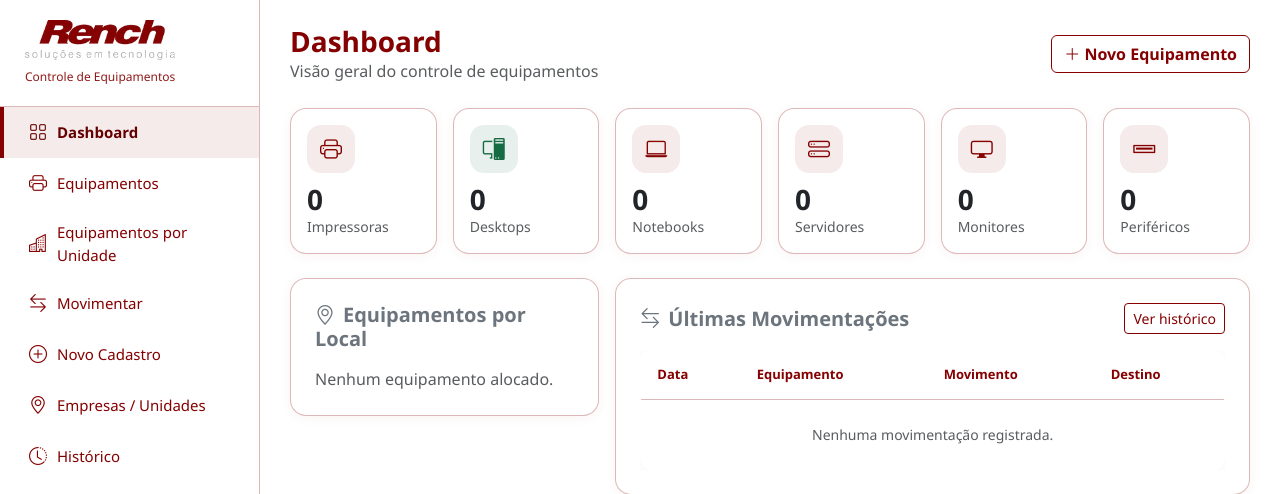
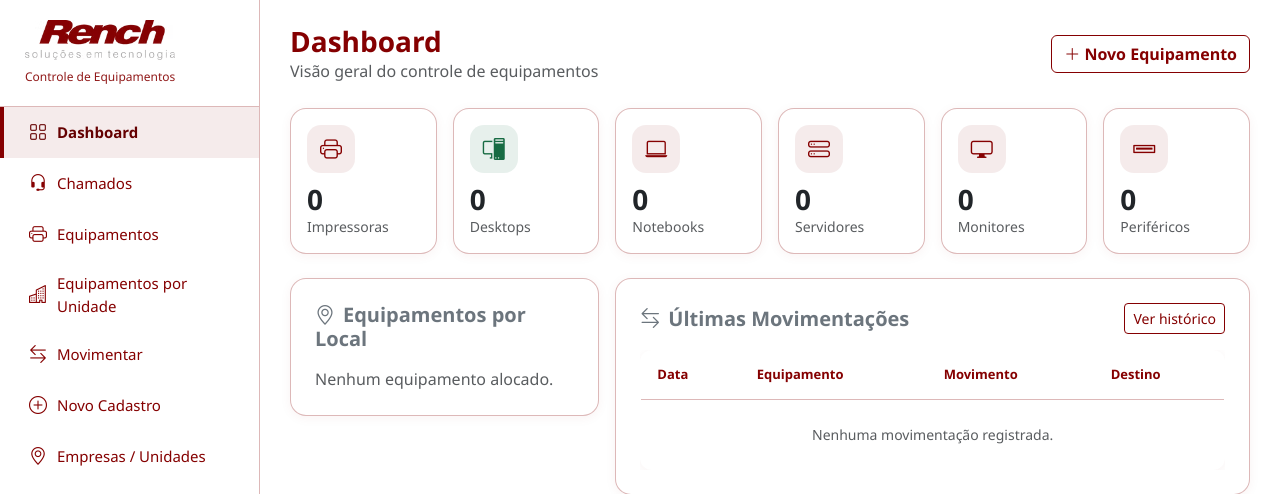
Before and after one commit to donyury-dev/rench-estoque, a Flask app: page / in a window 1280 px wide. Shown: the top 494 px of the page. Run offline with Flask 3, Linux system fonts and the light colour scheme; a user stored in the database is signed in; data that the repository does not hold is empty; parts of the project's set-up code (start-up, migrations or seed data) failed here and were passed over; some libraries are stand-ins or nearby versions.

Commit message:
feat(nav): aba Chamados no menu lateral, ligando ao sistema de chamados

```diff
--- a/rench_web/templates/base.html
+++ b/rench_web/templates/base.html
@@ -96,6 +96,9 @@
   <nav class="d-flex flex-column">
     <a class="nav-link {{'active' if request.endpoint=='index' else ''}}" href="/">
       <i class="bi bi-grid"></i> Dashboard
+    </a>
+    <a class="nav-link" href="https://chamado.rench.com.br" title="Abrir sistema de chamados">
+      <i class="bi bi-headset"></i> Chamados
     </a>
     <a class="nav-link {{'active' if request.endpoint=='lista_equipamentos' else ''}}" href="{{url_for('lista_equipamentos')}}">
       <i class="bi bi-printer"></i> Equipamentos
```
